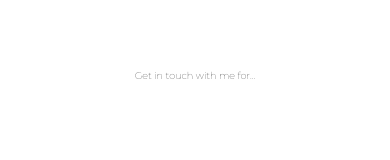
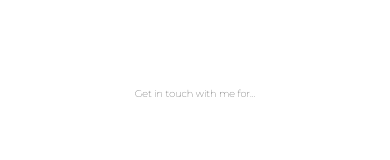
Before and after one commit to nickvandevelden/nickvandevelden-be, a React (Create React App) app: page / in a window 390 px wide. Shown: the part 874-1034 px from the top of the page. Built offline with nearby package versions, Linux system fonts and the light colour scheme.

Commit message:
Fixed styling on tablets for the about page

```diff
--- a/src/App.css
+++ b/src/App.css
@@ -43,4 +43,5 @@
   -webkit-user-select: none;
   -ms-user-select: none;
   user-select: none;
+  font-family: 'Montserrat', sans-serif;
 }
--- a/src/pages/About.jsx
+++ b/src/pages/About.jsx
@@ -1,6 +1,7 @@
 import React from 'react';
 import styled from 'styled-components';
-import { isMobileOnly } from 'react-device-detect';
+import { isMobileOnly, isTablet } from 'react-device-detect';
+import { withOrientationChange } from 'react-device-detect';
 
 const Styles = styled.div`
   .about-content {
@@ -12,14 +13,13 @@ const Styles = styled.div`
     align-items: center;
     text-align: center;
     background-color: #fff;
-    font-family: 'Montserrat', sans-serif;
     overflow: hidden;
   }
 
   .description {
     font-size: ${isMobileOnly ? '5vw' : '30px'};
     width: 100vw;
-    margin-bottom: ${isMobileOnly ? '10vh' : '25vh'};
+    margin-bottom: ${isMobileOnly ? '125px' : '175px;'};
 
     @media only screen and (max-width: 1200px) {
       font-size: ${isMobileOnly ? '5vw' : '2.5vw'};
@@ -144,11 +144,18 @@ const Styles = styled.div`
   }
 `;
 
-export const About = (props) => {
+let About = (props) => {
+  const { isPortrait } = props;
+
   return (
     <Styles>
       <div className='about-content'>
-        <div className='description'>Get in touch with me for...</div>
+        <div
+          className='description'
+          style={{ marginBottom: isPortrait && isTablet ? '175px' : '' }}
+        >
+          Get in touch with me for...
+        </div>
         <div className='adjectives'>
           <h2 className='adjective testing'>Testing</h2>
           <h2 className='adjective test-automation'>Test Automation</h2>
@@ -159,3 +166,7 @@ export const About = (props) => {
     </Styles>
   );
 };
+
+About = withOrientationChange(About);
+
+export { About };
--- a/src/pages/Home.jsx
+++ b/src/pages/Home.jsx
@@ -13,7 +13,6 @@ const Styles = styled.div`
     align-items: center;
     text-align: center;
     background-color: #222;
-    font-family: 'Montserrat', sans-serif;
     white-space: ${isMobileOnly ? 'pre-line' : ''};
   }
   .swipe {
--- a/src/pages/Landscape.jsx
+++ b/src/pages/Landscape.jsx
@@ -11,7 +11,6 @@ const Styles = styled.div`
     align-items: center;
     text-align: center;
     background-color: #222;
-    font-family: 'Montserrat', sans-serif;
   }
 
   h1 {
```
